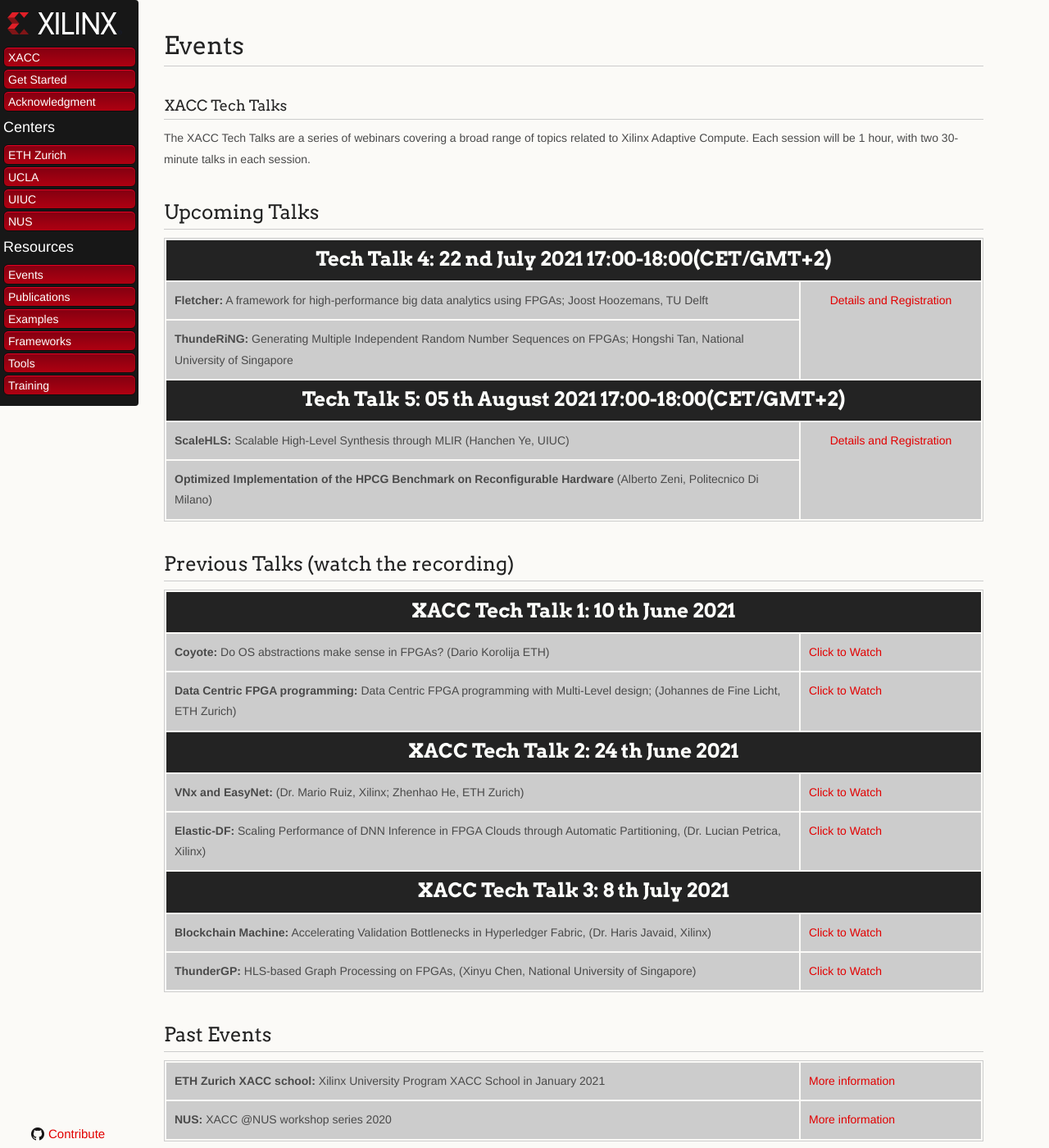
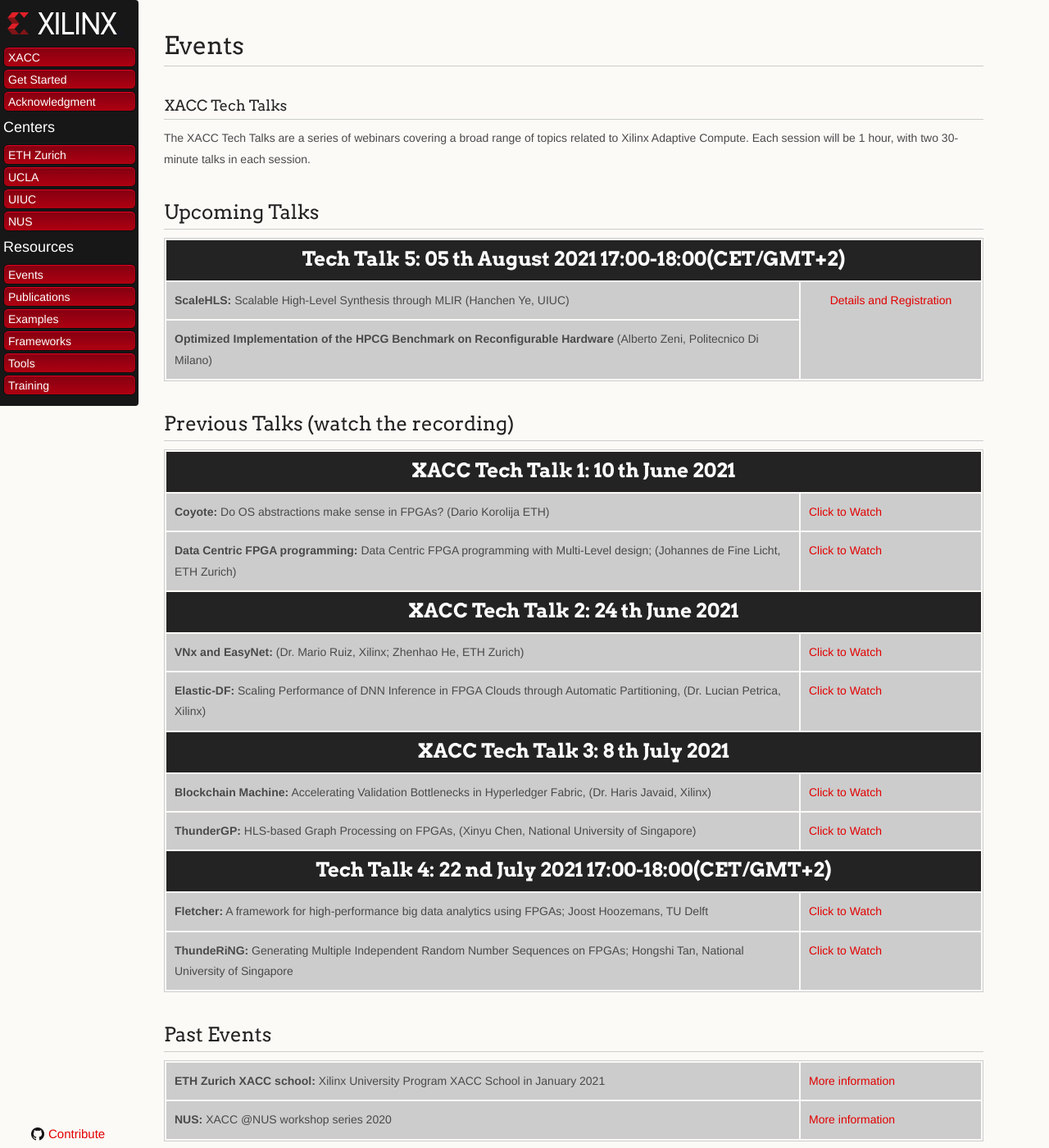
Before and after one commit to Xilinx/xacc, a Jekyll site: the page built from docs/events.md, in a window 1280 px wide and 1400 px high. Shown: the whole window at 82% size. Built offline with Jekyll 4.4.1, drawn with Linux system fonts in a browser that asks for light colours; our own code applies the rules of GitHub Pages for plain Markdown files.

Commit message:
Updated Events table link
Still working on the youtube gallery

```diff
--- a/docs/events.md
+++ b/docs/events.md
@@ -11,26 +11,6 @@
 ## Upcoming Talks
 
 <table>
-  <tr>
-    <th style="text-align:center" colspan="2">
-      <font size="+2">
-        <strong>Tech Talk 4: 22 <sup>nd</sup> July 2021 17:00-18:00(CET/GMT+2) </strong>
-      </font>
-    </th>
-  </tr>
-  <tr>
-    <td style>
-      <strong>Fletcher:</strong> A framework for high-performance big data analytics using FPGAs; Joost Hoozemans, TU Delft
-    </td>
-    <td style="text-align:center" rowspan="2" width="200">
-      <a href="./xacc_tech_talks.html#xacc-tech-talk-4">Details and Registration</a>
-    </td>
-  </tr>
-  <tr>
-    <td>
-      <strong>ThundeRiNG:</strong> Generating Multiple Independent Random Number Sequences on FPGAs; Hongshi Tan, National University of Singapore
-    </td>
-  </tr>
   <tr>
     <th style="text-align:center" colspan="2">
       <font size="+2">
@@ -131,6 +111,29 @@
       <a href="https://youtu.be/D8ZunBYc5xI?t=1792">Click to Watch</a>
     </td>
     </tr>
+    <tr>
+    <th style="text-align:center" colspan="2">
+      <font size="+2">
+        <strong>Tech Talk 4: 22 <sup>nd</sup> July 2021 17:00-18:00(CET/GMT+2) </strong>
+      </font>
+    </th>
+  </tr>
+  <tr>
+    <td style>
+      <strong>Fletcher:</strong> A framework for high-performance big data analytics using FPGAs; Joost Hoozemans, TU Delft
+    </td>
+    <td>
+      <a href="https://youtu.be/q4BcSNVNR2A?t=88">Click to Watch</a>
+    </td>
+  </tr>
+  <tr>
+    <td>
+      <strong>ThundeRiNG:</strong> Generating Multiple Independent Random Number Sequences on FPGAs; Hongshi Tan, National University of Singapore
+    </td>
+    <td>
+      <a href="https://youtu.be/q4BcSNVNR2A?t=1642">Click to Watch</a>
+    </td>
+  </tr>
 </table>
 
 
```
